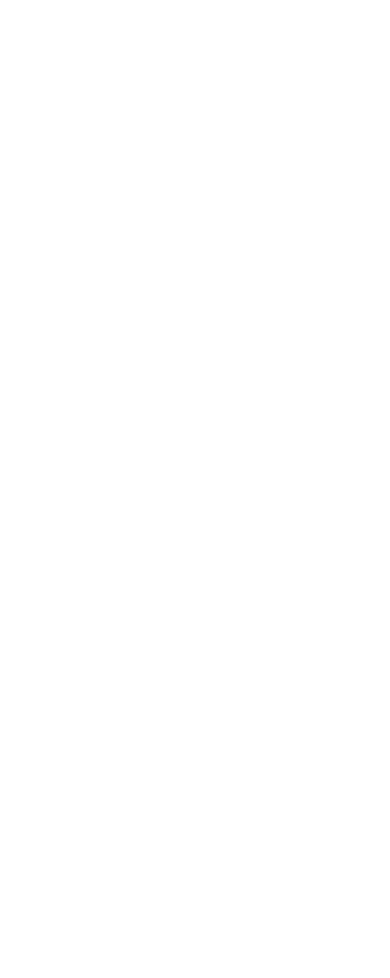
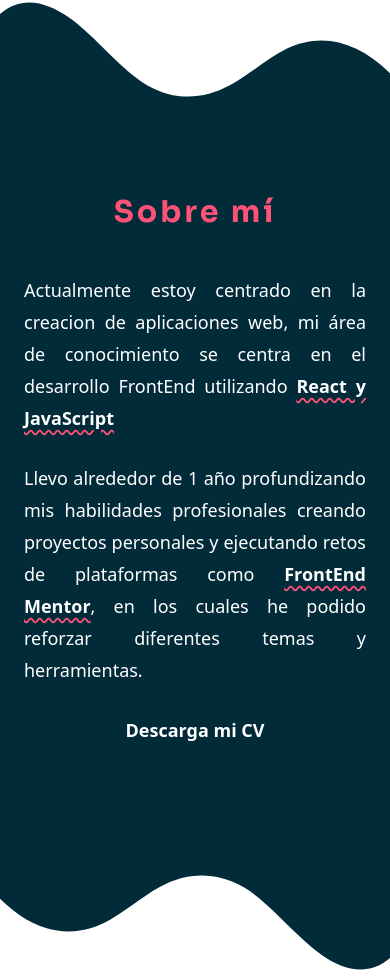
Before and after one commit to ShamirLeon/shamir-leon-portfolio, a React (Vite) app: page / in a window 390 px wide. Shown: the part 850-1828 px from the top of the page. Before the commit the page ends 844 px from the top, so only its background shows below. Built offline with nearby package versions, Linux system fonts and the light colour scheme.

Commit message:
About Me - Mobile Design

```diff
--- a/src/App.jsx
+++ b/src/App.jsx
@@ -1,3 +1,4 @@
+import AboutMe from './components/About Me/AboutMe';
 import Hero from './components/Hero/Hero';
 import NavBar from './components/navBar/NavBar';
 
@@ -6,6 +7,7 @@
 		<div className='relative'>
 			<NavBar />
 			<Hero />
+			<AboutMe />
 		</div>
 	);
 };
--- /dev/null
+++ b/src/components/About Me/AboutMe.jsx
@@ -0,0 +1,43 @@
+import { AboutMeSection } from '../../data/data.json';
+import WavesTop from '../../assets/Icons/WavesTopMobile';
+import WavesBot from '../../assets/Icons/WavesBotMobile';
+
+const AboutMe = params => {
+	return (
+		<>
+			<WavesTop />
+			<section id='AboutMe' className='bg-Dark-Blue pt-8 pb-20'>
+				<div className='flex flex-col gap-7 px-6 py-12 text-justify text-lg leading-8 text-White'>
+					<h2 className='py-4 text-center text-3xl font-bold tracking-widest text-Accent-Pink'>
+						Sobre mí
+					</h2>
+
+					<p>
+						{AboutMeSection.firstParagraph}{' '}
+						<b className='underline decoration-Accent-Pink decoration-wavy underline-offset-4'>
+							React y JavaScript
+						</b>
+					</p>
+					<p>
+						{AboutMeSection.secondParagraph}{' '}
+						<a
+							href='https://frontendmentor.io/profile/shamirleon'
+							target='_blank'
+							rel='noreferrer'
+						>
+							<b className='underline decoration-Accent-Pink decoration-wavy  underline-offset-4'>
+								FrontEnd Mentor
+							</b>
+							{AboutMeSection.thirdParagraph}
+						</a>
+					</p>
+					<a href='#' className='text-center font-bold'>
+						Descarga mi CV
+					</a>
+				</div>
+			</section>
+			<WavesBot />
+		</>
+	);
+};
+export default AboutMe;
```
